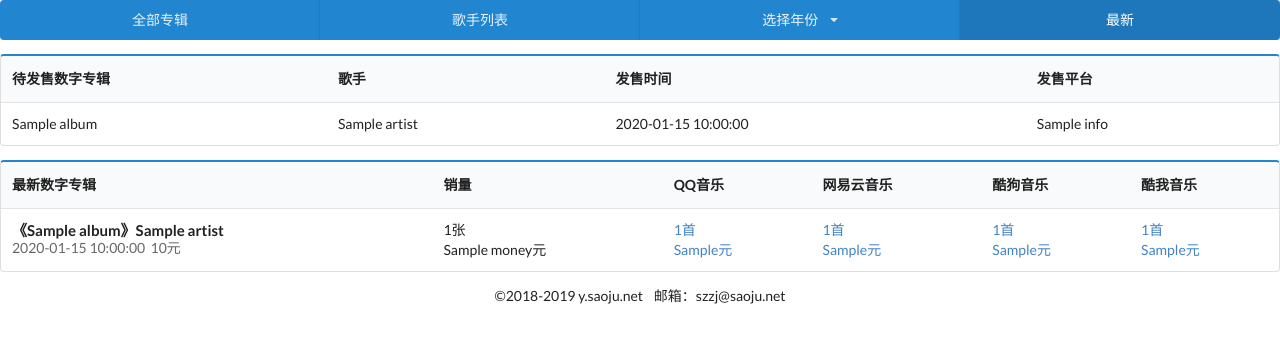
After one commit to suowei/yinyue, a Python web app: template szzj/templates/szzj/new_album_list.html in a window 1280 px wide. The commit adds this page. Shown: the top 343 px of the page. Run offline with Jinja, Linux system fonts and the light colour scheme; the template is opened without the code that fills it: most values are stand-ins (such as "Sample title", 1, 10 or a date in 2020); some libraries are stand-ins or nearby versions.

Commit message:
增加新数字专辑页面

```diff
--- /dev/null
+++ b/szzj/templates/szzj/new_album_list.html
@@ -0,0 +1,119 @@
+{% extends "szzj/szzj_base.html" %}
+
+{% block title %}{% if year %}{{ year }}年{% endif %}数字专辑销售数据{% endblock %}
+
+{% block content %}
+{% if album_info_list %}
+<table class="ui blue table">
+  <thead>
+    <tr>
+      <th>待发售数字专辑</th>
+      <th>歌手</th>
+      <th>发售时间</th>
+      <th>发售平台</th>
+    </tr>
+  </thead>
+  <tbody>
+  {% for album in album_info_list %}
+    <tr>
+      <td>{{ album.title }}</td>
+      <td>{{ album.artist.name }}</td>
+      <td>{{ album.sale_time }}</td>
+      <td>{{ album.info }}</td>
+    </tr>
+  {% endfor %}
+  </tbody>
+</table>
+{% endif %}
+<table class="ui blue unstackable table">
+    <thead>
+    <tr>
+        <th>最新数字专辑</th>
+        <th>销量</th>
+        <th>QQ音乐</th>
+        <th>网易云音乐</th>
+        <th>酷狗音乐</th>
+        <th>酷我音乐</th>
+    </tr>
+    </thead>
+    <tbody>
+    {% for album in album_list %}
+    <tr>
+        <td>
+            <h4 class="ui header">
+                《{{ album.title }}》{{ album.artist.name }} <div class="sub header">{{ album.release_date }}&nbsp;&nbsp;{{ album.price }}元</div>
+            </h4>
+        </td>
+        <td>{{ album.count }}张<br>{{ album.money }}元</td>
+        <td>
+            {% if album.qq_id %}
+                {% if album.qq_id != 656743 %}
+                <a href="https://y.qq.com/m/digitalbum/gold/index.html?id={{ album.qq_id }}" target="_blank">
+                {% else %}
+                <a href="https://y.qq.com/m/digitalbum/silver/index.html?id={{ album.qq_id }}" target="_blank">
+                {% endif %}
+                {% if album.qq_count > 0 %}
+                    {% if album.album_only %}{{ album.qq_count }}张{% else %}{{ album.qq_song_count }}首{% endif %}<br>{{ album.qq_money }}元
+                {% else %}
+                    暂缺
+                {% endif %}
+                </a>
+            {% else %}
+                -
+            {% endif %}
+        </td>
+        <td>
+            {% if album.wyy_id %}
+                {% if album.wyy_id != 5856052 %}
+                <a href="https://music.163.com/store/newalbum/detail?id={{ album.wyy_id }}" target="_blank">
+                {% else %}
+                <a href="https://music.163.com/store/product/detail?id={{ album.wyy_id }}" target="_blank">
+                {% endif %}
+                {% if album.wyy_count > 0 %}
+                    {% if album.album_only %}{{ album.wyy_count }}张{% else %}{{ album.wyy_song_count }}首{% endif %}<br>{{ album.wyy_money }}元
+                {% else %}
+                    暂缺
+                {% endif %}
+                </a>
+            {% else %}
+                -
+            {% endif %}
+        </td>
+        <td>
+            {% if album.kugou_id %}
+                {% if album.kugou_id <= 69486 %}
+                <a href="http://zhuanji.kugou.com/html/mobile_commonchargeV2/index_{{ album.kugou_id }}.html" target="_blank">
+                {% else %}
+                <a href="http://zhuanjistatic.kugou.com/html/pc_commonchargeV3/index_{{ album.kugou_id }}.html" target="_blank">
+                {% endif %}
+                {% if album.kugou_count > 0 %}
+                    {% if album.kugou_song_count == 0 %}{{ album.kugou_count }}张{% else %}{{ album.kugou_song_count }}首{% endif %}<br>{{ album.kugou_money }}元
+                {% else %}
+                    暂缺
+                {% endif %}
+                </a>
+            {% else %}
+                -
+            {% endif %}
+        </td>
+        <td>
+            {% if album.kuwo_id %}
+                <a href="http://vip1.kuwo.cn/fans/fans/template/index.html?key={{ album.kuwo_id }}" target="_blank">
+                {% if album.kuwo_count > 0 %}
+                    {% if album.album_only or album.kuwo_song_count == 0 %}{{ album.kuwo_count }}张{% else %}{{ album.kuwo_song_count }}首{% endif %}<br>{{ album.kuwo_money }}元
+                {% else %}
+                    暂缺
+                {% endif %}
+                </a>
+            {% else %}
+                -
+            {% endif %}
+        </td>
+    </tr>
+    {% endfor %}
+    </tbody>
+</table>
+<script>
+$(".menu:first a:last").attr("class","active item");
+</script>
+{% endblock %}
--- a/szzj/templates/szzj/szzj_base.html
+++ b/szzj/templates/szzj/szzj_base.html
@@ -1,7 +1,7 @@
 {% extends "szzj/base.html" %}
 
 {% block header %}
-<div class="ui blue three item inverted menu">
+<div class="ui blue four item inverted menu">
     <a href="/szzj" class="item">全部专辑</a>
     <a href="/szzj/artist" class="item">歌手列表</a>
     <div class="ui dropdown item">
@@ -15,6 +15,7 @@
             <a href="/szzj/2014" class="item">2014年</a>
         </div>
     </div>
+    <a href="/szzj/new" class="item">最新</a>
 </div>
 {% endblock %}
 
--- a/szzj/urls.py
+++ b/szzj/urls.py
@@ -9,6 +9,7 @@ urlpatterns = [
     path('szzj/<int:year>/', views.album_year_index, name='szzj.album_year_index'),
     path('szzj/artist/', views.artist_index, name='szzj.artist_index'),
     path('szzj/artist/<int:pk>/', views.ArtistDetailView.as_view(), name='szzj.artist_detail'),
+    path('szzj/new/', views.new_album_index, name='szzj.new_album_index'),
     path('yanchanghui/', views.ConcertIndexView.as_view(), name='yanchanghui.index'),
     path('yanchanghui/<int:year>/', views.concert_year_index, name='yanchanghui.concert_year_index'),
     path('yanchanghui/site/', views.SiteIndexView.as_view(), name='yanchanghui.site_index'),
```
Also changed, not shown: szzj/views.py (+13 -0 lines).
